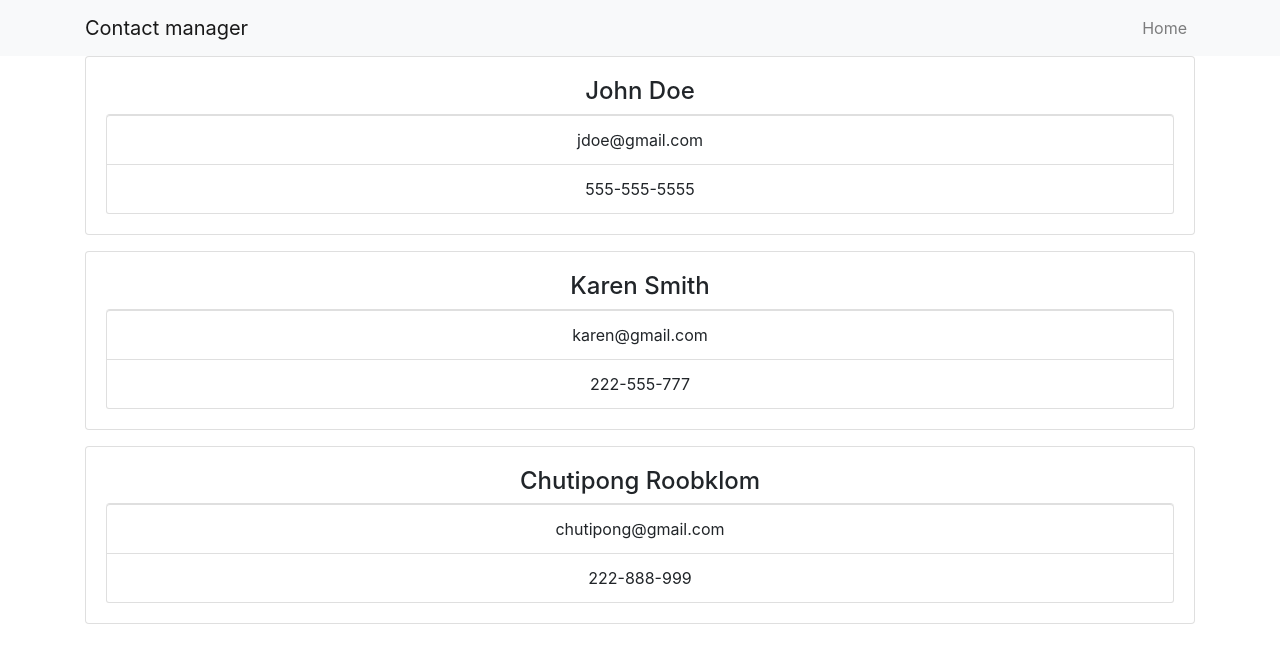
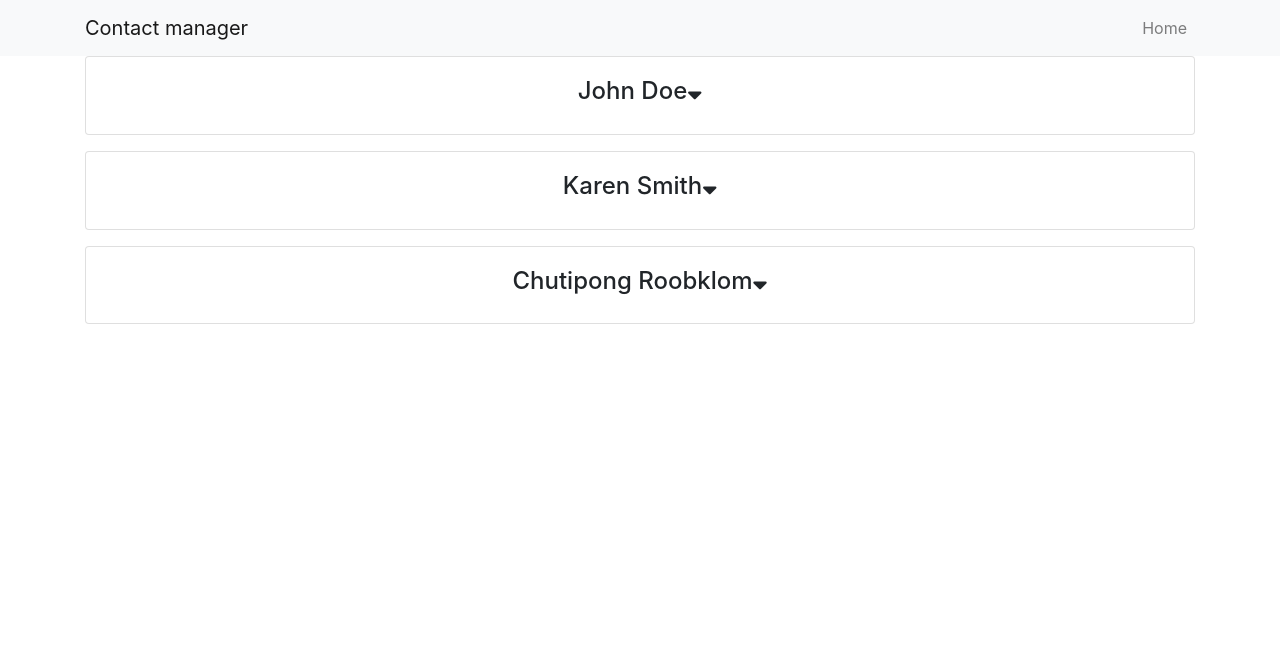
Before and after one commit to khunemz/client-panel, a React (Create React App) app: page / in a window 1280 px wide. Shown: the top 660 px of the page. Built offline with nearby package versions, Linux system fonts and the light colour scheme.

Commit message:
feat/add fa

```diff
--- a/public/index.html
+++ b/public/index.html
@@ -10,6 +10,8 @@
       content="Web site created using create-react-app"
     />
     <link rel="apple-touch-icon" href="%PUBLIC_URL%/logo192.png" />
+    <link rel="stylesheet" href="https://pro.fontawesome.com/releases/v5.10.0/css/all.css" integrity="sha384-AYmEC3Yw5cVb3ZcuHtOA93w35dYTsvhLPVnYs9eStHfGJvOvKxVfELGroGkvsg+p" crossorigin="anonymous"/>
+
     <!--
       manifest.json provides metadata used when your web app is installed on a
       user's mobile device or desktop. See https://developers.google.com/web/fundamentals/web-app-manifest/
--- a/src/components/Contact.js
+++ b/src/components/Contact.js
@@ -1,24 +1,41 @@
-import React, { Component } from 'react'
-import PropTypes from 'prop-types'
+import React, { Component } from "react";
+import PropTypes from "prop-types";
 
 class Contact extends Component {
+    state = {
+        showContactInfo: false
+    };
+
+    toggleAccordian = ( e ) => {
+        this.setState({
+            showContactInfo: !this.state.showContactInfo
+        })
+
+    }
 
   render() {
     let contact = this.props.contact;
-
+    const {showContactInfo} = this.state;
     return (
       <div className="card card-body mb-3">
-                <h4>{contact.name}</h4>
-                <ul className="list-group">
+        <h4>
+          {contact.name}
+          <i className="fas fa-sort-down" onClick={this.toggleAccordian}></i>
+        </h4>
+
+        {
+            showContactInfo ? (<ul className="list-group">
             <li className="list-group-item">{contact.email}</li>
             <li className="list-group-item">{contact.phone}</li>
-                </ul>
+          </ul>) : null
+        }
+
       </div>
-        )
+    );
   }
 }
 
 Contact.propTypes = {
-    contact: PropTypes.object.isRequired
-}
+  contact: PropTypes.object.isRequired,
+};
 export default Contact;
```
Lines whose indentation alone changed are shown as unchanged.
